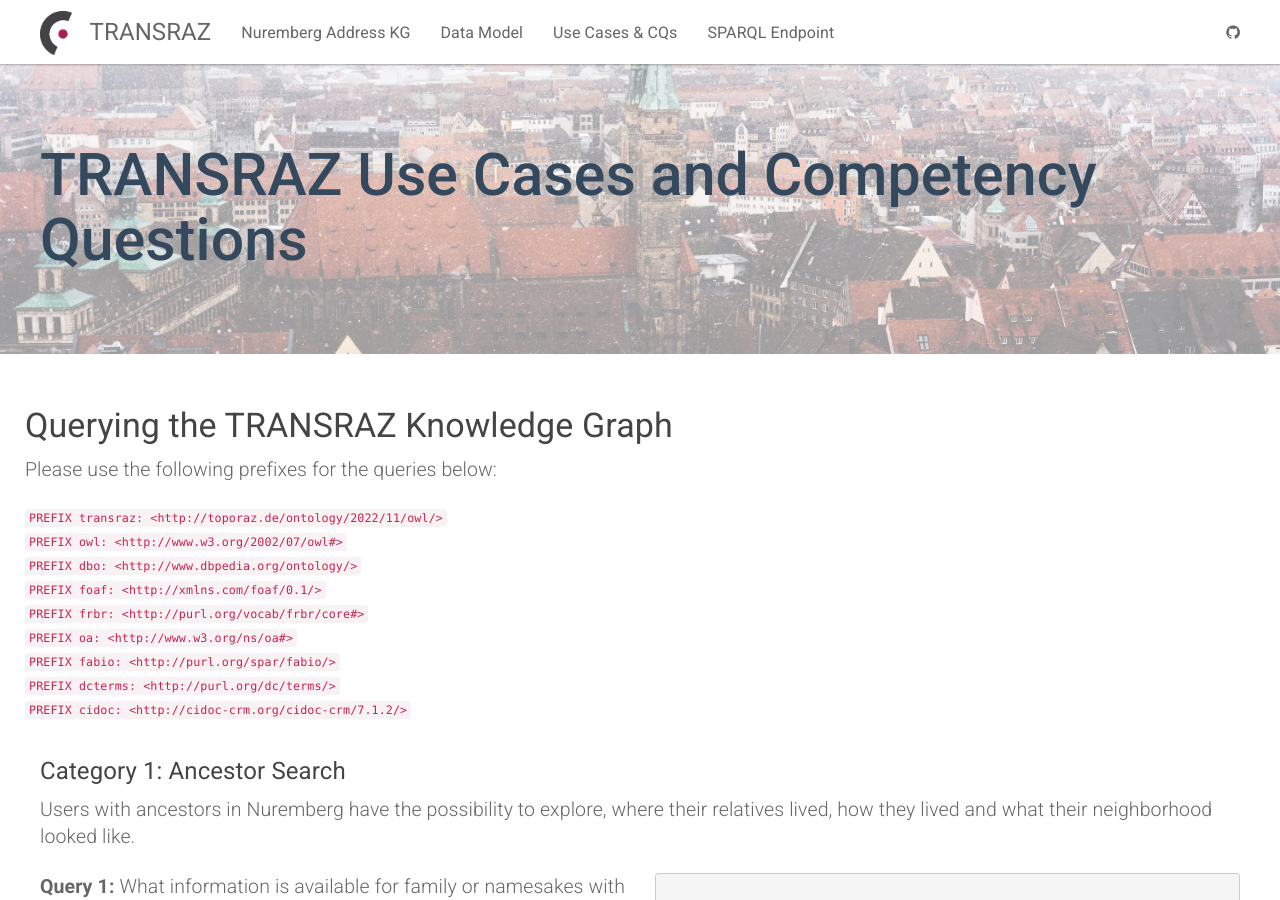
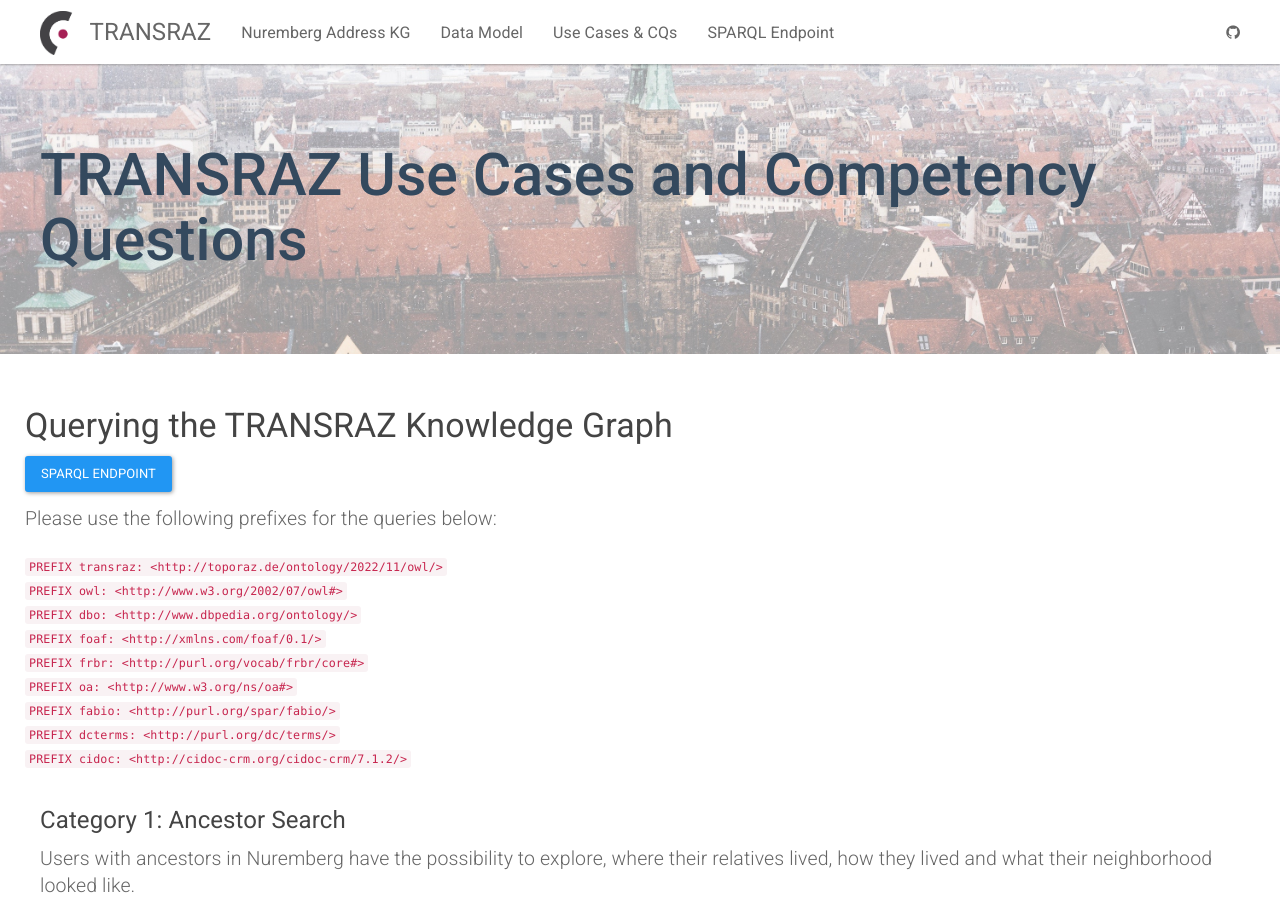
Before and after one commit to ISE-FIZKarlsruhe/Transraz, a Jekyll site: the page built from usecases.html, in a window 1280 px wide and 900 px high. Built offline with Jekyll 4.4.1, drawn with Linux system fonts in a browser that asks for light colours.

Commit message:
CQs button

```diff
--- a/usecases.html
+++ b/usecases.html
@@ -14,6 +14,7 @@ layout: default
 <div class="container">
     <div class="row">
         <h3 class="header-light regular-pad">Querying the TRANSRAZ Knowledge Graph</h3>
+        <p><a class="btn btn-primary btn-md" href="https://www.toporaz.de/sparql" role="button">SPARQL Endpoint</a></p>
         <p class="lead">Please use the following prefixes for the queries below:</p>
 
 <code>PREFIX transraz: &lt;http://toporaz.de/ontology/2022/11/owl/&gt; </code> <br>
```
